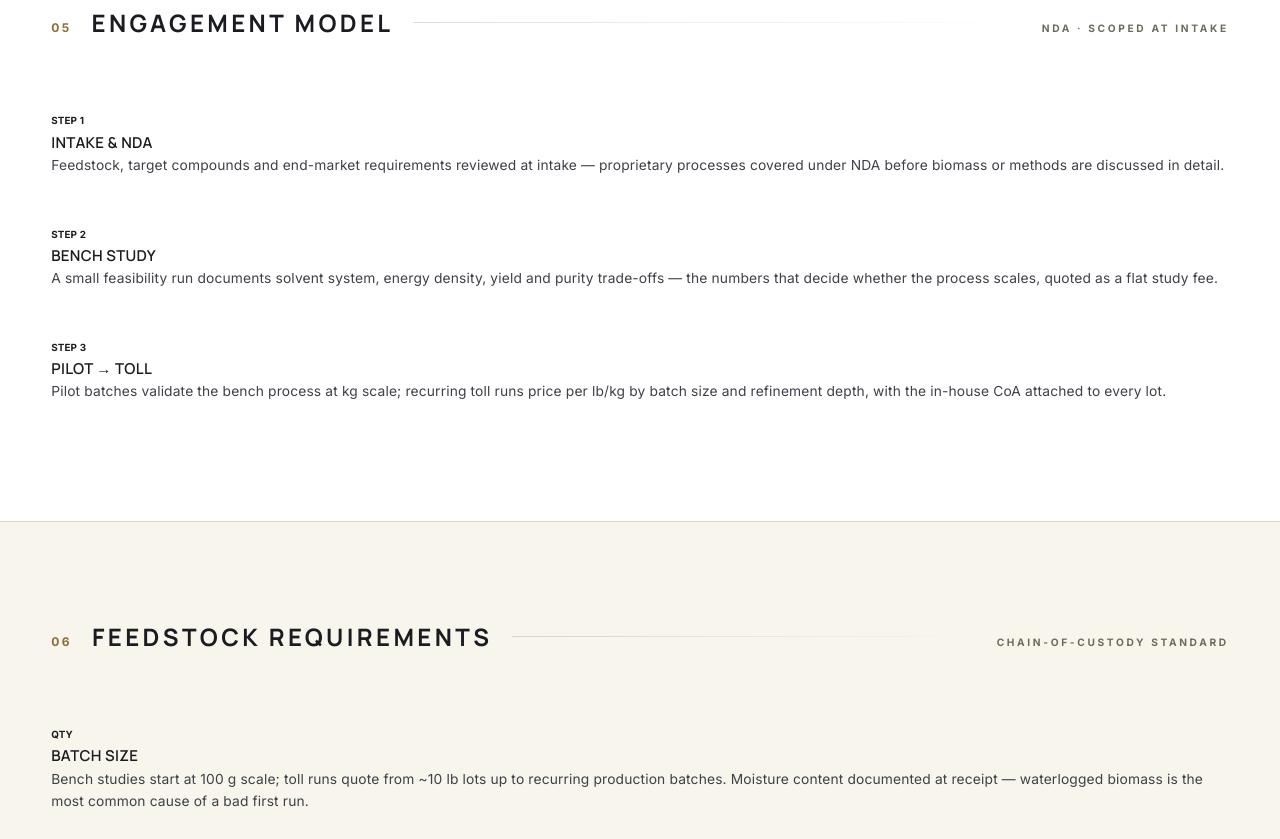
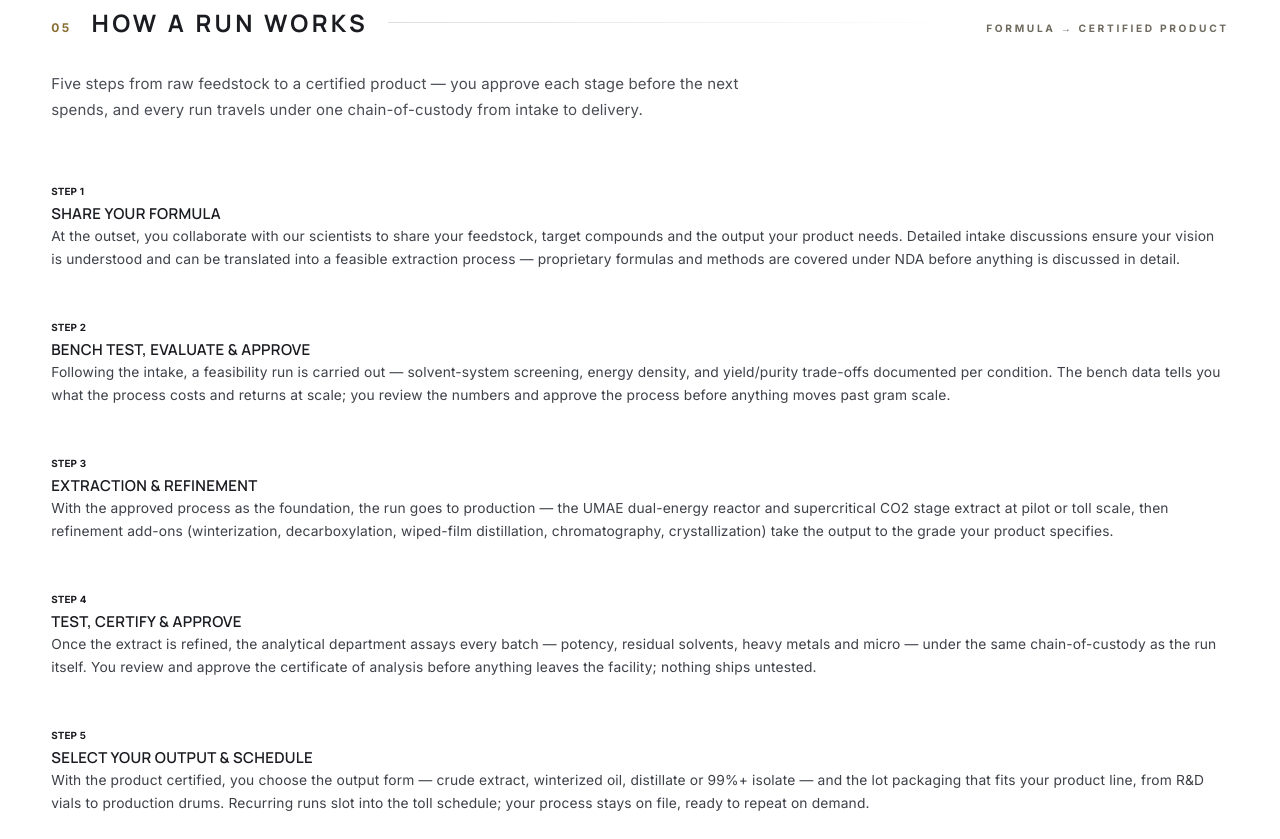
Before and after one commit to tnt-testing/website, a plain HTML site: page extraction.html in a window 1280 px wide. Shown: the part 4620-5459 px from the top of the page. Drawn offline with Linux system fonts and the light colour scheme.

Commit message:
Rewrite extraction workflow as 5-step customer journey (formula to certified product)

```diff
--- a/extraction.html
+++ b/extraction.html
@@ -139,11 +139,14 @@
     </section>
 
     <section class="section" id="engage">
-      <div class="sec-head reveal"><span class="sec-idx">05</span><h2>ENGAGEMENT MODEL</h2><span class="sec-rule"></span><span class="sec-tag">NDA&nbsp;·&nbsp;SCOPED&nbsp;AT&nbsp;INTAKE</span></div>
+      <div class="sec-head reveal"><span class="sec-idx">05</span><h2>HOW A RUN WORKS</h2><span class="sec-rule"></span><span class="sec-tag">FORMULA&nbsp;→&nbsp;CERTIFIED&nbsp;PRODUCT</span></div>
+      <p class="sec-lead reveal d1">Five steps from raw feedstock to a certified product — you approve each stage before the next spends, and every run travels under one chain-of-custody from intake to delivery.</p>
       <div class="proc-list">
-        <div class="proc-step reveal"><span class="proc-num">STEP&nbsp;1</span><div><h3>INTAKE &amp; NDA</h3><p>Feedstock, target compounds and end-market requirements reviewed at intake — proprietary processes covered under NDA before biomass or methods are discussed in detail.</p></div></div>
-        <div class="proc-step reveal"><span class="proc-num">STEP&nbsp;2</span><div><h3>BENCH STUDY</h3><p>A small feasibility run documents solvent system, energy density, yield and purity trade-offs — the numbers that decide whether the process scales, quoted as a flat study fee.</p></div></div>
-        <div class="proc-step reveal"><span class="proc-num">STEP&nbsp;3</span><div><h3>PILOT → TOLL</h3><p>Pilot batches validate the bench process at kg scale; recurring toll runs price per lb/kg by batch size and refinement depth, with the in-house CoA attached to every lot.</p></div></div>
+        <div class="proc-step reveal"><span class="proc-num">STEP&nbsp;1</span><div><h3>SHARE YOUR FORMULA</h3><p>At the outset, you collaborate with our scientists to share your feedstock, target compounds and the output your product needs. Detailed intake discussions ensure your vision is understood and can be translated into a feasible extraction process — proprietary formulas and methods are covered under NDA before anything is discussed in detail.</p></div></div>
+        <div class="proc-step reveal"><span class="proc-num">STEP&nbsp;2</span><div><h3>BENCH TEST, EVALUATE &amp; APPROVE</h3><p>Following the intake, a feasibility run is carried out — solvent-system screening, energy density, and yield/purity trade-offs documented per condition. The bench data tells you what the process costs and returns at scale; you review the numbers and approve the process before anything moves past gram scale.</p></div></div>
+        <div class="proc-step reveal"><span class="proc-num">STEP&nbsp;3</span><div><h3>EXTRACTION &amp; REFINEMENT</h3><p>With the approved process as the foundation, the run goes to production — the UMAE dual-energy reactor and supercritical CO2 stage extract at pilot or toll scale, then refinement add-ons (winterization, decarboxylation, wiped-film distillation, chromatography, crystallization) take the output to the grade your product specifies.</p></div></div>
+        <div class="proc-step reveal"><span class="proc-num">STEP&nbsp;4</span><div><h3>TEST, CERTIFY &amp; APPROVE</h3><p>Once the extract is refined, the analytical department assays every batch — potency, residual solvents, heavy metals and micro — under the same chain-of-custody as the run itself. You review and approve the certificate of analysis before anything leaves the facility; nothing ships untested.</p></div></div>
+        <div class="proc-step reveal"><span class="proc-num">STEP&nbsp;5</span><div><h3>SELECT YOUR OUTPUT &amp; SCHEDULE</h3><p>With the product certified, you choose the output form — crude extract, winterized oil, distillate or 99%+ isolate — and the lot packaging that fits your product line, from R&amp;D vials to production drums. Recurring runs slot into the toll schedule; your process stays on file, ready to repeat on demand.</p></div></div>
       </div>
     </section>
 
```
